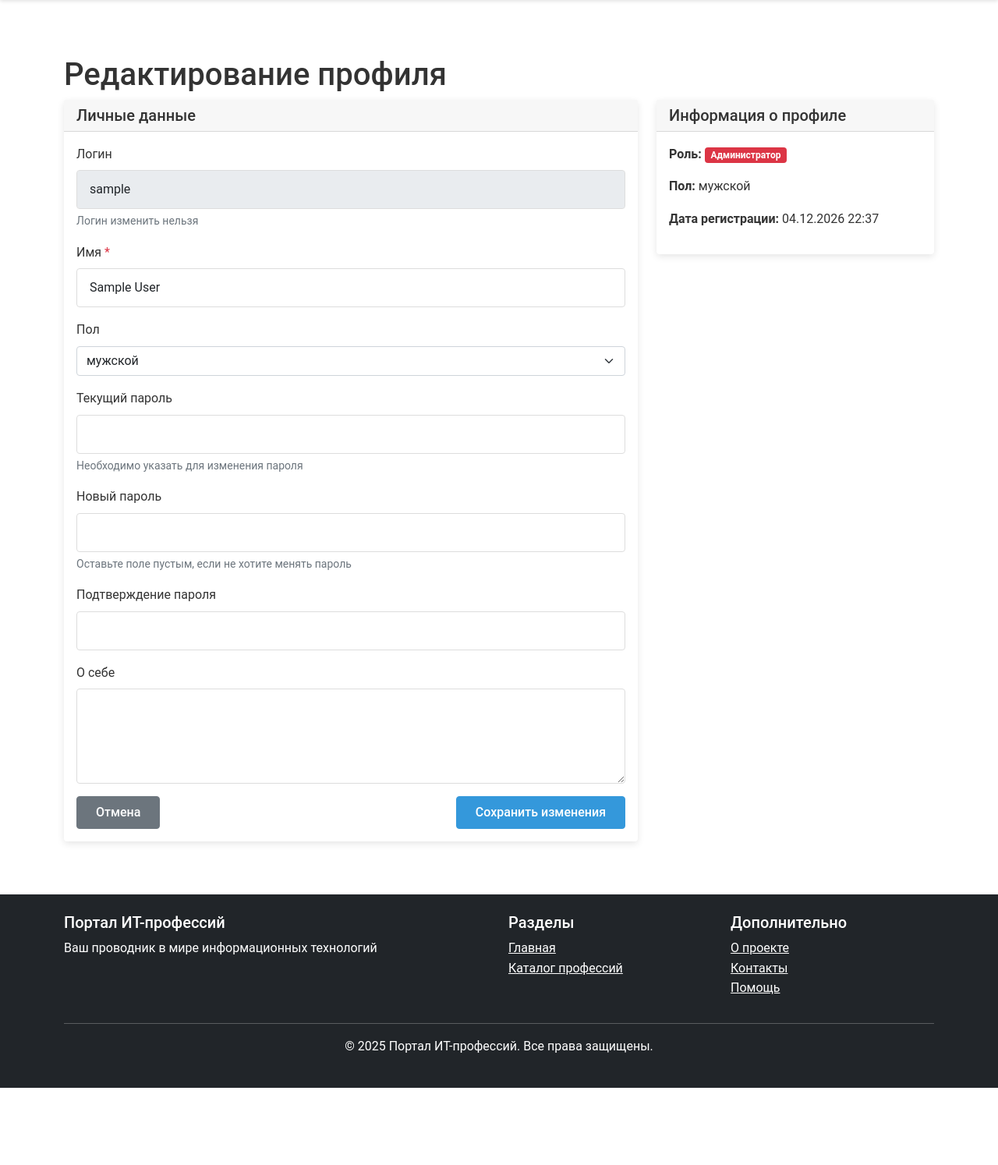
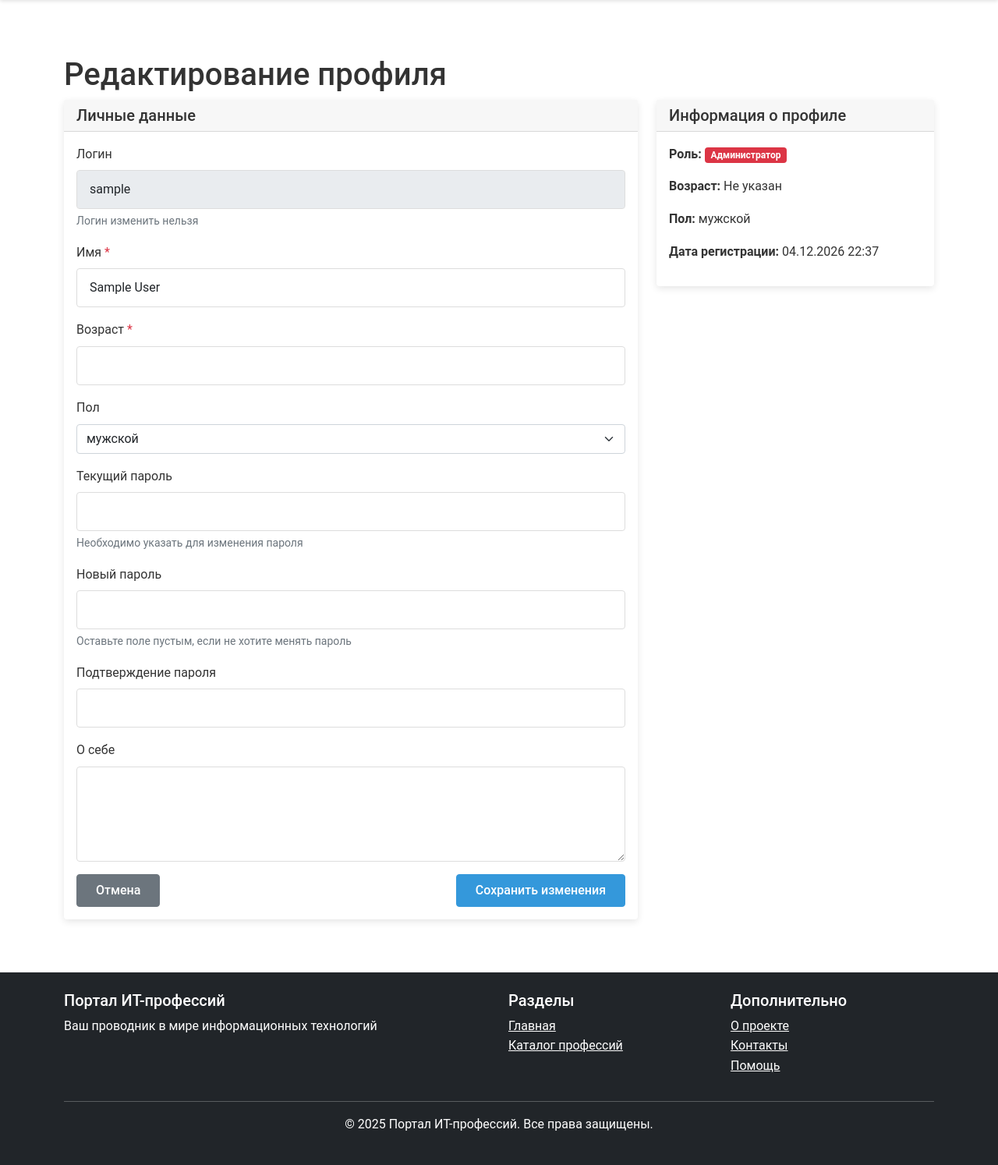
Before and after one commit to vasyza/proffesional-basics, a PHP site: page /edit_profile.php in a window 1280 px wide. Shown: the part 62-1556 px from the top of the page at 78% size. Before the commit the page ends 1457 px from the top, so only its background shows below. Run offline with PHP 8.4, Linux system fonts and the light colour scheme; the visitor is signed in with stand-in values (Sample User, id 1); some libraries are stand-ins or nearby versions.

Commit message:
feat: Пользователь теперь также может редактировать свой возраст
- Теперь есть поле для ввода возраста

```diff
--- a/edit_profile.php
+++ b/edit_profile.php
@@ -66,6 +66,10 @@ include_once 'includes/header.php';
                             <label for="name" class="form-label">Имя <span class="text-danger">*</span></label>
                             <input type="text" class="form-control" id="name" name="name" value="<?php echo htmlspecialchars($user['name']); ?>" required>
                         </div>
+                        <div class="mb-3">
+                            <label for="age" class="form-label">Возраст <span class="text-danger">*</span></label>
+                            <input type="number" class="form-control" id="age" name="age" value="<?php echo htmlspecialchars($user['age'] ?? ''); ?>" min="12" required>
+                        </div>
 
                         <!-- Выпадающий список для выбора пола -->
                         <div class="mb-3">
@@ -130,6 +134,7 @@ include_once 'includes/header.php';
                             ?>
                         </span>
                     </p>
+                    <p><strong>Возраст:</strong> <?php echo $user['age'] ?? 'Не указан'; ?></p>
                     <p><strong>Пол:</strong>
                         <?php
                         switch ($user['gender'] ?? '') {
```
